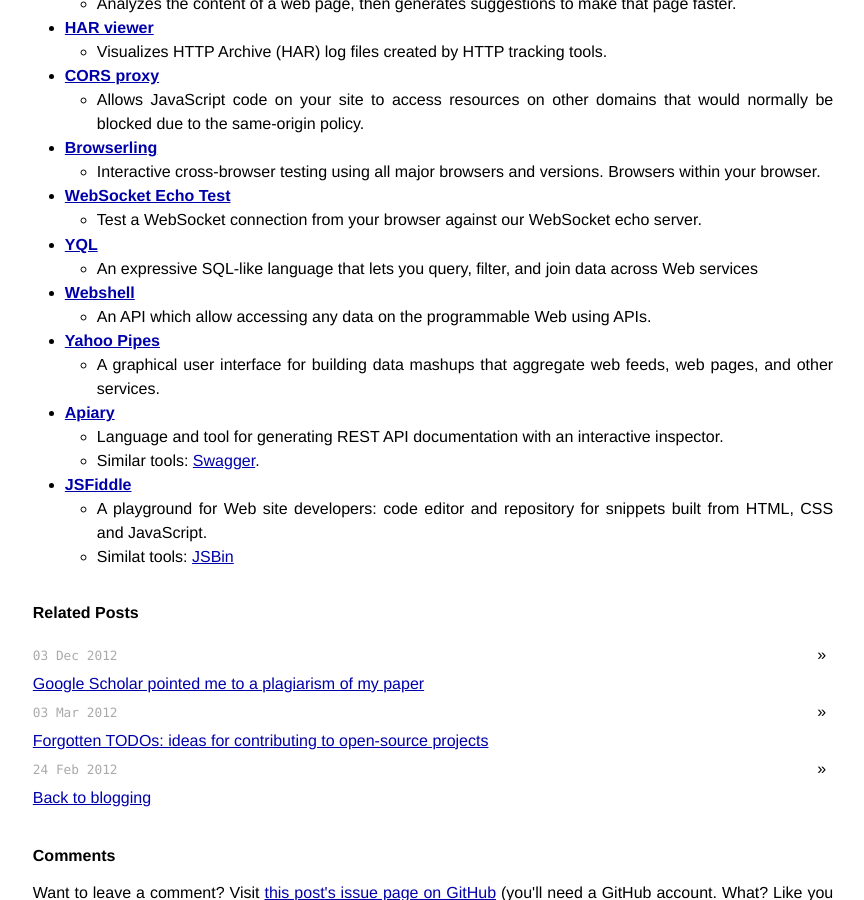
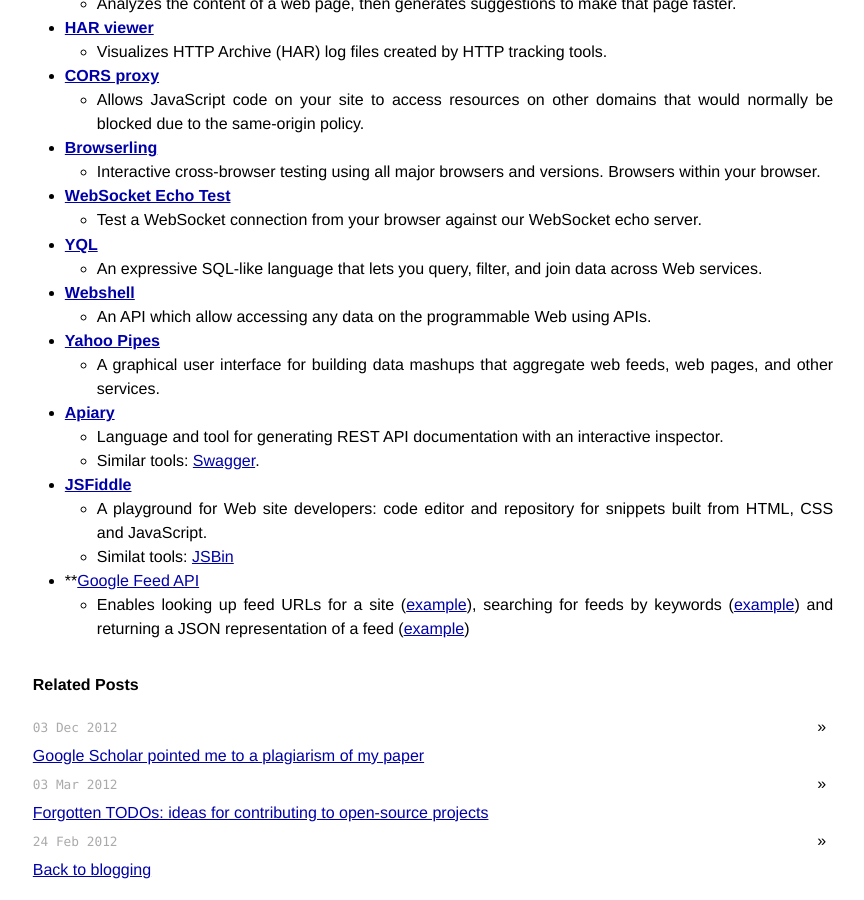
Before and after one commit to izuzak/izuzak.github.com, a Jekyll site: the page built from _posts/2012-11-18-the-web-engineers-online-toolbox.markdown, in a window 1280 px wide and 900 px high, scrolled down 2233 px. Shown: the whole window, without its empty margins (207-1071 px from the left). Built offline with Jekyll 4.4.1, drawn with Linux system fonts in a browser that asks for light colours; Markdown is read by kramdown in place of the engine named in the settings; comment, search, counter and statistics services are not loaded; some of the changed text lies outside the part shown.

Commit message:
add google feed api to webeng toolbox

```diff
--- a/_posts/2012-11-18-the-web-engineers-online-toolbox.markdown
+++ b/_posts/2012-11-18-the-web-engineers-online-toolbox.markdown
@@ -86,7 +86,7 @@
 * **[WebSocket Echo Test](http://www.websocket.org/echo.html)**
   * Test a WebSocket connection from your browser against our WebSocket echo server.
 * **[YQL](http://developer.yahoo.com/yql/)**
-  * An expressive SQL-like language that lets you query, filter, and join data across Web services
+  * An expressive SQL-like language that lets you query, filter, and join data across Web services.
 * **[Webshell](http://webshell.io/)**
   * An API which allow accessing any data on the programmable Web using APIs.
 * **[Yahoo Pipes](http://pipes.yahoo.com/pipes/)**
@@ -97,3 +97,5 @@
 * **[JSFiddle](http://jsfiddle.net/)**
   * A playground for Web site developers: code editor and repository for snippets built from HTML, CSS and JavaScript.
   * Similat tools: [JSBin](http://jsbin.com/)
+* **[Google Feed API](https://developers.google.com/feed/v1/jsondevguide)
+  * Enables looking up feed URLs for a site ([example](http://ajax.googleapis.com/ajax/services/feed/lookup?v=1.0&q=http://ivanzuzak.info/)), searching for feeds by keywords ([example](https://ajax.googleapis.com/ajax/services/feed/find?v=1.0&q=ivan%20zuzak)) and returning a JSON representation of a feed ([example](https://ajax.googleapis.com/ajax/services/feed/load?v=1.0&q=http://ivanzuzak.info/atom.xml))
```
Also changed, not shown: other parts of _posts/2012-11-18-the-web-engineers-online-toolbox.markdown (+1 -1 lines).
